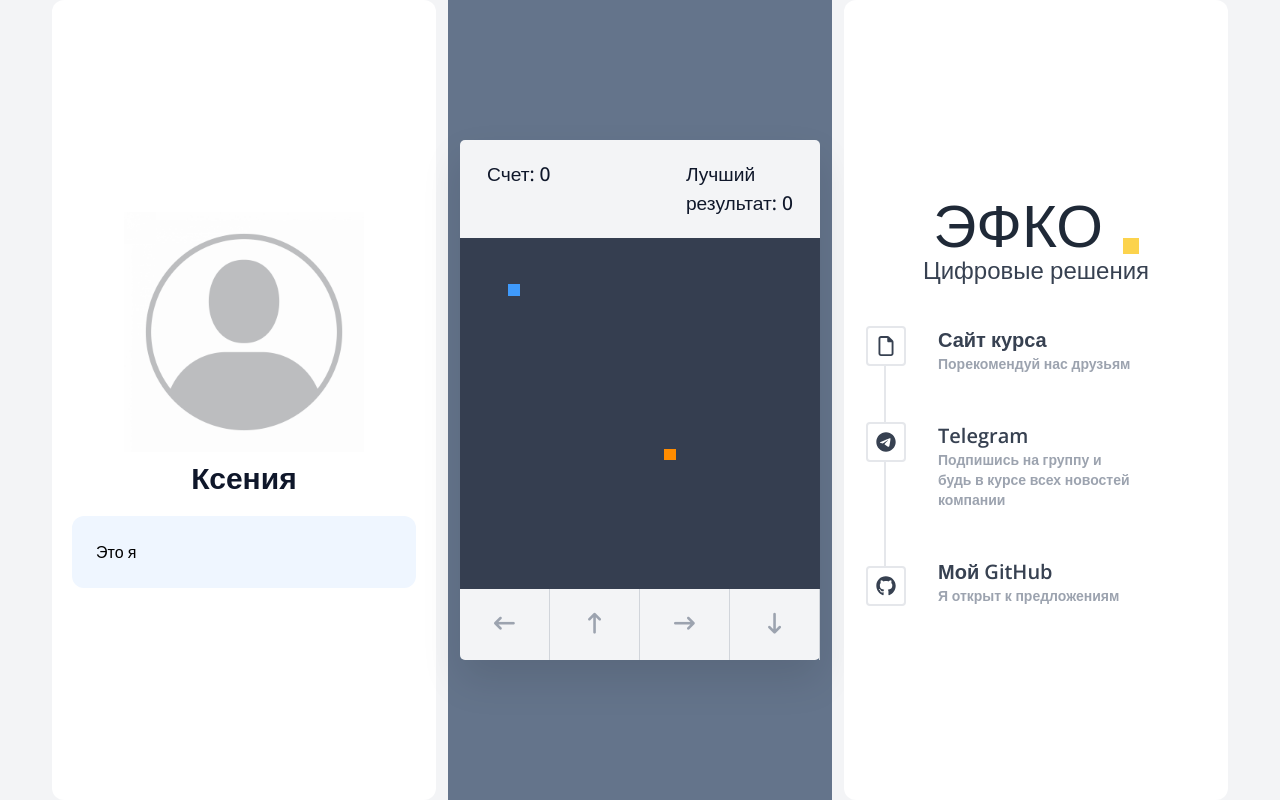
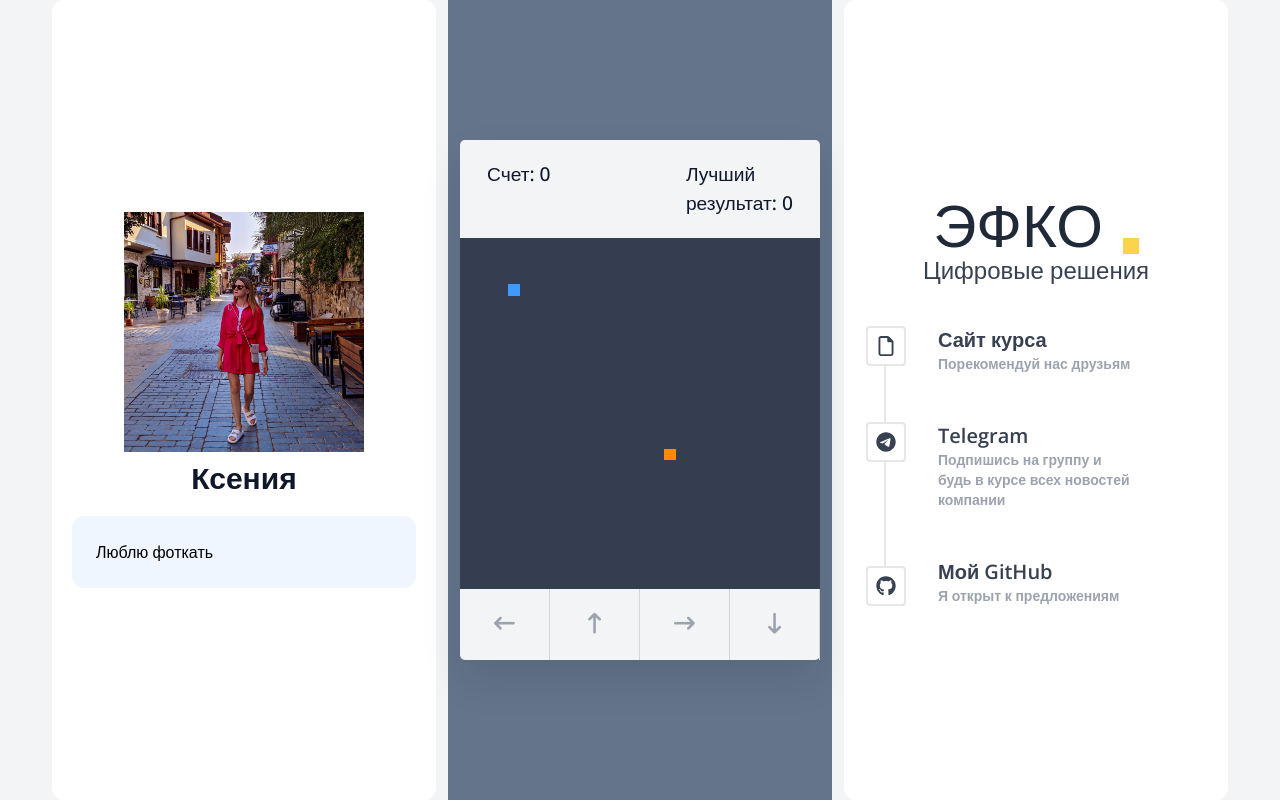
Before and after one commit to Ksencho/portfolio, a plain HTML site: page index.html in a window 1280 px wide. Drawn offline with nearby package versions, Linux system fonts and the light colour scheme.

Commit message:
Инициализация проекта

```diff
--- a/index.html
+++ b/index.html
@@ -34,7 +34,7 @@
             <!-- TODO: 8. Добавить свое фото -->
             <img
               class="w-60 h-60"
-              src="img/default_avatar.jpeg"
+              src="img/default_avatar.JPG"
               alt="Ваше фото"
             />
           </div>
@@ -44,7 +44,7 @@
 
         <!-- TODO: 10. Добавить информацию о себе -->
         <div class="bg-blue-50 w-full rounded-xl p-6">
-          Это я
+          Люблю фоткать
         </div>
       </div>
 
@@ -160,7 +160,7 @@
               <div>
                 <!-- TODO: 11. Добавить ссылку на свой профиль в GitHub -->
                 <a
-                  href="[ссылка на ваш профиль в GitHub]"
+                  href="https://github.com/Ksencho"
                   class="text-gray-700 text-xl font-semibold"
                   >Мой GitHub</a
                 >
```
Also changed, not shown: img/default_avatar.JPG (added), img/default_avatar.jpeg (deleted), 1 other file.
